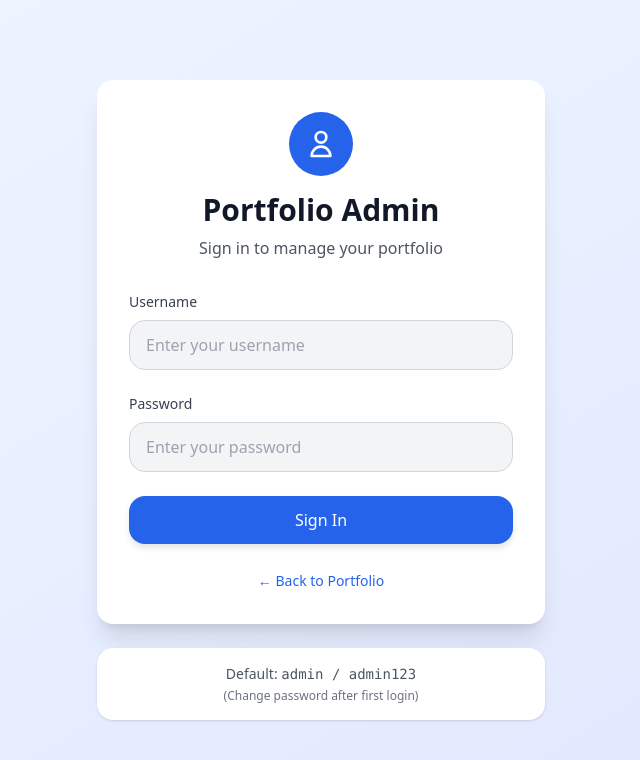
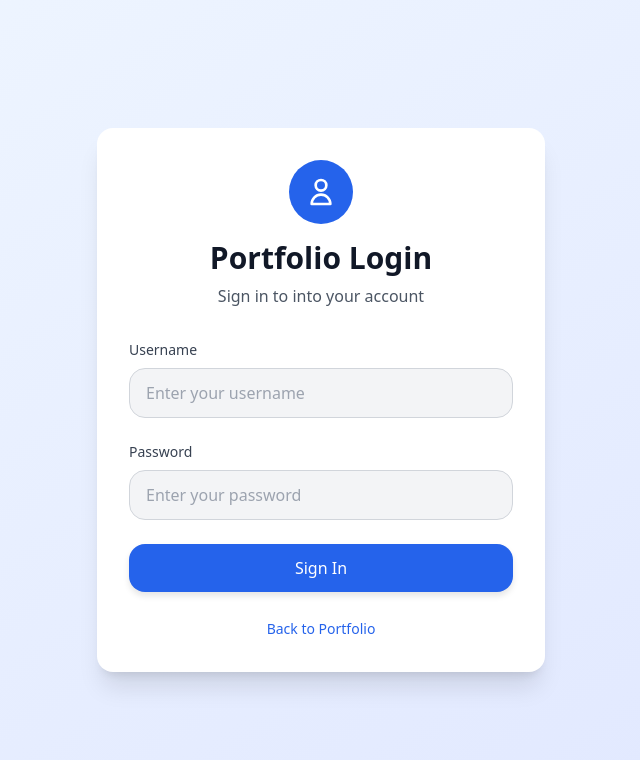
Before and after one commit to AlexRemiNoel/portfolio-alex, a Next.js app in the folder frontend/: page /login in a window 1280 px wide. Shown: the top 760 px of the page, without its empty margins (319-959 px from the left). Built offline with nearby package versions, Linux system fonts and the light colour scheme; no server answers.

Commit message:
updated login screen

```diff
--- a/frontend/app/login/page.tsx
+++ b/frontend/app/login/page.tsx
@@ -49,10 +49,10 @@ export default function LoginPage() {
               </svg>
             </div>
             <h2 className="text-3xl font-bold text-gray-900 dark:text-white">
-              Portfolio Admin
+              Portfolio Login
             </h2>
             <p className="text-gray-600 dark:text-gray-400 mt-2">
-              Sign in to manage your portfolio
+              Sign in to into your account
             </p>
           </div>
 
@@ -143,18 +143,9 @@ export default function LoginPage() {
               href="/"
               className="text-sm text-blue-600 dark:text-blue-400 hover:underline"
             >
-              ← Back to Portfolio
+              Back to Portfolio
             </a>
           </div>
-        </div>
-
-        <div className="mt-6 p-4 bg-white dark:bg-gray-800 rounded-lg shadow text-center">
-          <p className="text-sm text-gray-600 dark:text-gray-400">
-            Default: <span className="font-mono">admin / admin123</span>
-          </p>
-          <p className="text-xs text-gray-500 dark:text-gray-500 mt-1">
-            (Change password after first login)
-          </p>
         </div>
       </div>
     </div>
```
